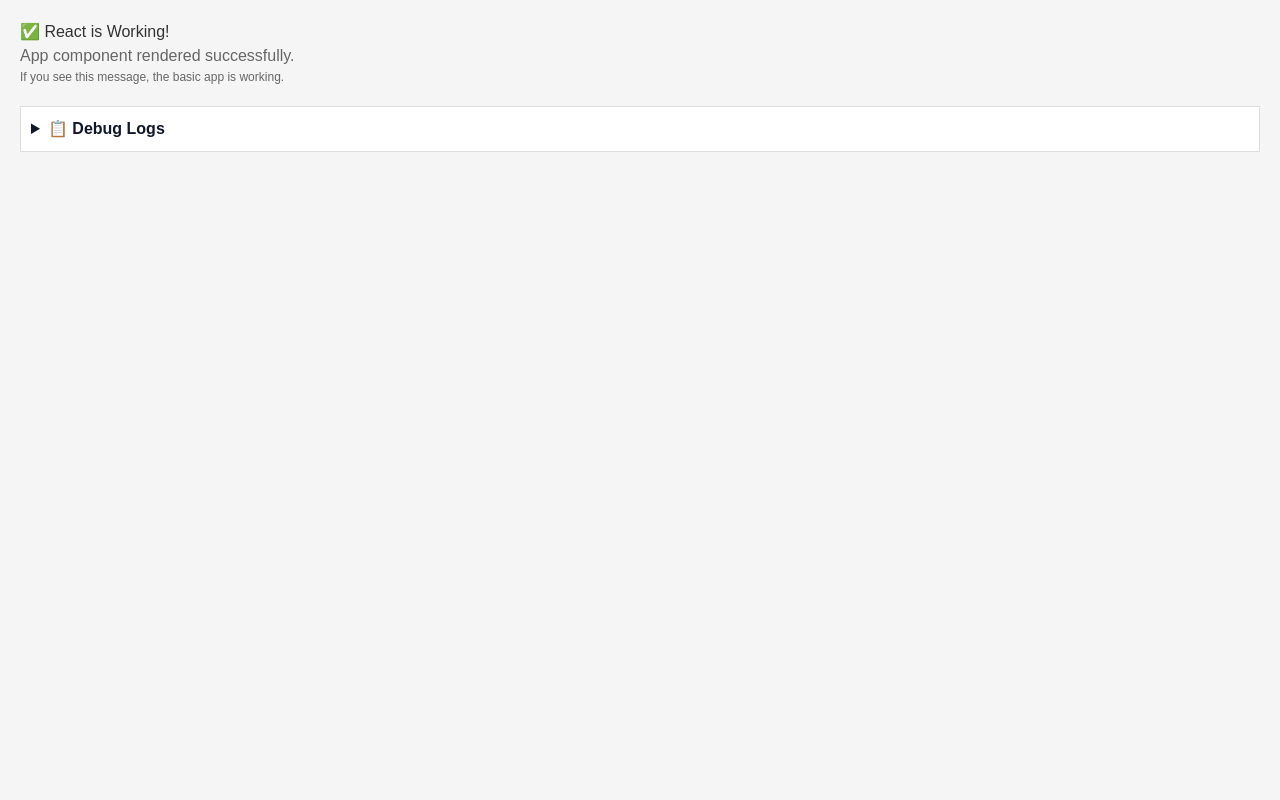
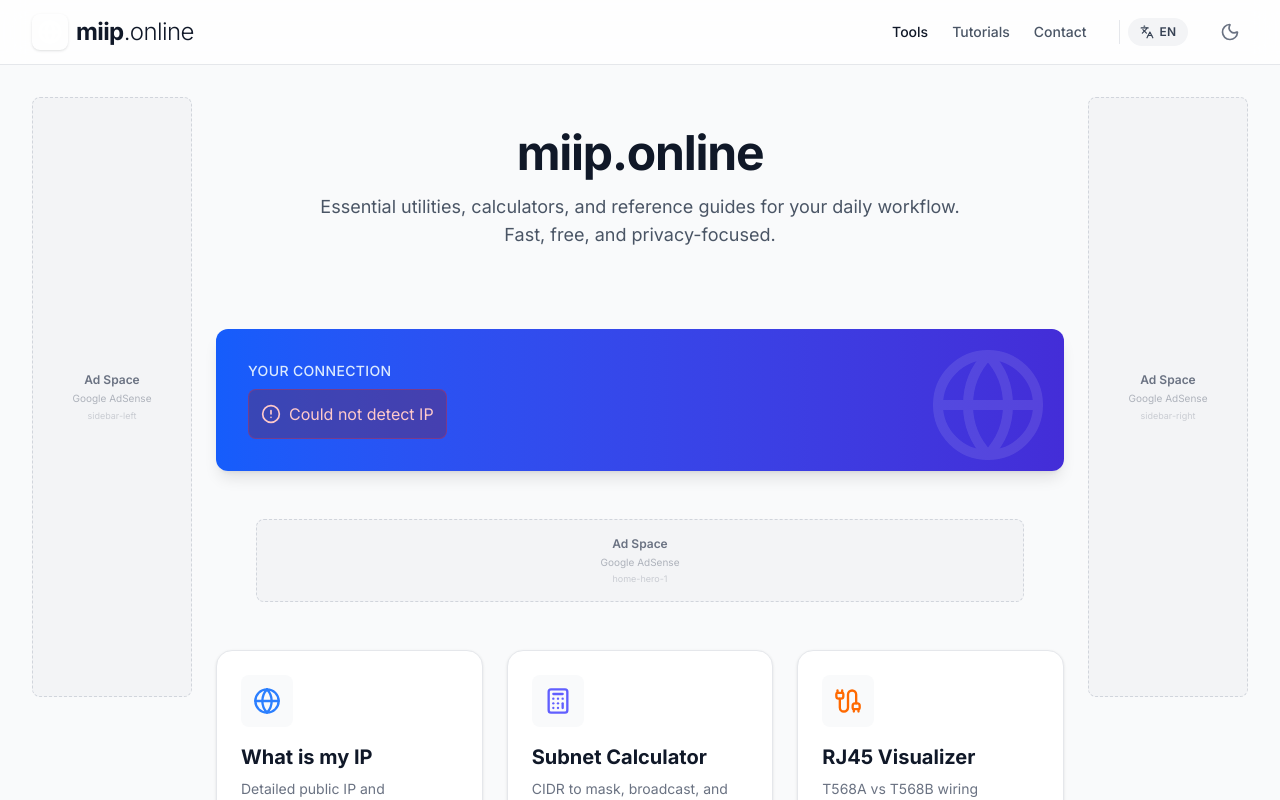
Before and after one commit to jdolan-exalink/miip.online, a React (Vite) app: page / in a window 1280 px wide. Shown: the top 800 px of the page. Built offline with nearby package versions, Linux system fonts and the light colour scheme; no server answers.

Commit message:
Restore: Full App with Layout and routes - clean debug code

```diff
--- a/App.tsx
+++ b/App.tsx
@@ -1,55 +1,70 @@
 
 import React, { useEffect } from 'react';
 import { HashRouter as Router, Routes, Route, useLocation } from 'react-router-dom';
-
-window._debugLogs = window._debugLogs || [];
-
-console.log('[APP] App.tsx module loading...');
-window._debugLogs.push({time: new Date().toISOString(), msg: 'App.tsx: Module loading'});
+import Layout from './components/Layout';
+import Home from './pages/Home';
+import Tutorials from './pages/Tutorials';
+import TutorialDetail from './pages/TutorialDetail';
+import Contact from './pages/Contact';
+import Privacy from './pages/legal/Privacy';
+import Terms from './pages/legal/Terms';
+import Cookies from './pages/legal/Cookies';
+import MyIP from './components/tools/MyIP';
+import SubnetCalculator from './components/tools/SubnetCalculator';
+import RJ45Visualizer from './components/tools/RJ45Visualizer';
+import DnsLookup from './components/tools/DnsLookup';
+import PortChecker from './components/tools/PortChecker';
+import PasswordGenerator from './components/tools/PasswordGenerator';
+import { LanguageProvider } from './context/LanguageContext';
+import GoogleAnalytics from './components/GoogleAnalytics';
+import { logVisit } from './utils/analyticsBackend';
 
 // Wrapper to handle Side Effects (Scroll Top + Analytics)
 const RouteObserver = () => {
-  console.log('[ROUTER] RouteObserver component mounted');
-  window._debugLogs.push({time: new Date().toISOString(), msg: 'RouteObserver: Mounted'});
-
   const location = useLocation();
-  console.log('[ROUTER] Route changed to:', location.pathname);
-  window._debugLogs.push({time: new Date().toISOString(), msg: 'Route: ' + location.pathname});
 
   useEffect(() => {
+    // 1. Scroll to top
     window.scrollTo(0, 0);
-    console.log('[ROUTER] Scrolled to top for route:', location.pathname);
+
+    // 2. Log visit to Custom Backend
+    logVisit(location.pathname);
+
   }, [location]);
 
   return null;
 };
 
 const App: React.FC = () => {
-  console.log('[APP] App component is rendering...');
-  window._debugLogs.push({time: new Date().toISOString(), msg: 'App.tsx: Rendering'});
 
   return (
-    <Router>
-      <RouteObserver />
-      <div style={{
-        padding: '20px',
-        fontFamily: 'sans-serif',
-        backgroundColor: '#f5f5f5',
-        minHeight: '100vh'
-      }}>
-        <h1 style={{color: '#333'}}>✅ React is Working!</h1>
-        <p style={{color: '#666'}}>App component rendered successfully.</p>
-        <p style={{color: '#666', fontSize: '12px'}}>
-          If you see this message, the basic app is working.
-        </p>
-        <details style={{marginTop: '20px', padding: '10px', backgroundColor: '#fff', border: '1px solid #ddd'}}>
-          <summary style={{cursor: 'pointer', fontWeight: 'bold'}}>📋 Debug Logs</summary>
-          <pre style={{fontSize: '11px', maxHeight: '300px', overflow: 'auto', marginTop: '10px'}}>
-            {JSON.stringify(window._debugLogs || [], null, 2)}
-          </pre>
-        </details>
-      </div>
-    </Router>
+    <LanguageProvider>
+      <Router>
+        <RouteObserver />
+        <GoogleAnalytics />
+        <Layout>
+          <Routes>
+            <Route path="/" element={<Home />} />
+            <Route path="/tutorials" element={<Tutorials />} />
+            <Route path="/tutorials/:id" element={<TutorialDetail />} />
+            <Route path="/contact" element={<Contact />} />
+
+            {/* Legal Routes */}
+            <Route path="/privacy" element={<Privacy />} />
+            <Route path="/terms" element={<Terms />} />
+            <Route path="/cookies" element={<Cookies />} />
+
+            {/* Tools Routes */}
+            <Route path="/tools/my-ip" element={<MyIP />} />
+            <Route path="/tools/subnet" element={<SubnetCalculator />} />
+            <Route path="/tools/rj45" element={<RJ45Visualizer />} />
+            <Route path="/tools/dns" element={<DnsLookup />} />
+            <Route path="/tools/port" element={<PortChecker />} />
+            <Route path="/tools/password" element={<PasswordGenerator />} />
+          </Routes>
+        </Layout>
+      </Router>
+    </LanguageProvider>
   );
 };
 
--- a/index.html
+++ b/index.html
@@ -21,39 +21,7 @@
     </style>
   </head>
   <body class="bg-gray-50 text-gray-900 dark:bg-dark-950 dark:text-gray-100 transition-colors duration-200">
-    <!-- Debug logs before root -->
-    <script>
-      console.log('[EARLY] 1. HTML body loaded');
-      window._debugLogs = window._debugLogs || [];
-      window._debugLogs.push({time: new Date().toISOString(), msg: 'Body element loaded'});
-    </script>
-
-    <!-- React root element -->
     <div id="root"></div>
-
-    <!-- Verify root exists -->
-    <script>
-      const root = document.getElementById('root');
-      console.log('[EARLY] 2. Root element status:', root ? '✅ EXISTS' : '❌ MISSING');
-      window._debugLogs.push({time: new Date().toISOString(), msg: 'Root element ' + (root ? 'found' : 'NOT FOUND')});
-    </script>
-
-    <!-- Load React app -->
     <script type="module" src="/index.tsx"></script>
-
-    <!-- Timeout detection -->
-    <script>
-      setTimeout(() => {
-        if (!window._appInitialized) {
-          console.error('[TIMEOUT] App initialization timeout. Logs:', window._debugLogs);
-          const errorHtml = '<div style="padding:20px;color:#d32f2f;background:#ffebee;font-family:monospace;margin:20px"><h2>❌ App Failed to Load</h2><details><summary>Debug Info</summary><pre style="font-size:11px;overflow:auto;max-height:400px">' + JSON.stringify(window._debugLogs, null, 2) + '</pre></details></div>';
-          if (document.getElementById('root')) {
-            document.getElementById('root').innerHTML = errorHtml;
-          } else {
-            document.body.innerHTML = errorHtml;
-          }
-        }
-      }, 5000);
-    </script>
   </body>
 </html>
--- a/index.tsx
+++ b/index.tsx
@@ -3,45 +3,14 @@
 import App from './App';
 import './src/index.css';
 
-window._debugLogs = window._debugLogs || [];
-
-console.log('[STEP 1] index.tsx loaded - starting imports...');
-window._debugLogs.push({time: new Date().toISOString(), msg: 'Step 1: index.tsx loaded'});
-
-console.log('[STEP 2] About to find root element...');
-window._debugLogs.push({time: new Date().toISOString(), msg: 'Step 2: Looking for root element'});
-
 const rootElement = document.getElementById('root');
-console.log('[STEP 3] Root element found?', rootElement ? 'YES' : 'NO - CRITICAL ERROR');
-window._debugLogs.push({time: new Date().toISOString(), msg: 'Step 3: Root element ' + (rootElement ? 'FOUND' : 'NOT FOUND!')});
-
 if (!rootElement) {
-  console.error('[ERROR] Root element #root not found in DOM');
-  window._debugLogs.push({time: new Date().toISOString(), msg: 'CRITICAL: Root element missing'});
-  throw new Error("Could not find root element #root to mount React");
+  throw new Error("Could not find root element to mount to");
 }
 
-console.log('[STEP 4] About to create React root...');
-window._debugLogs.push({time: new Date().toISOString(), msg: 'Step 4: Creating React root'});
-
 const root = ReactDOM.createRoot(rootElement);
-console.log('[STEP 5] React root created successfully');
-window._debugLogs.push({time: new Date().toISOString(), msg: 'Step 5: React root created'});
-
-console.log('[STEP 6] About to render App component...');
-window._debugLogs.push({time: new Date().toISOString(), msg: 'Step 6: Rendering App'});
-
-try {
-  root.render(
-    <React.StrictMode>
-      <App />
-    </React.StrictMode>
-  );
-  console.log('[STEP 7] ✅ App rendered successfully!');
-  window._appInitialized = true;
-  window._debugLogs.push({time: new Date().toISOString(), msg: 'Step 7: App rendered successfully'});
-} catch (error) {
-  console.error('[ERROR] Failed to render App:', error);
-  window._debugLogs.push({time: new Date().toISOString(), msg: 'ERROR rendering App: ' + (error as Error).message});
-  throw error;
-}
+root.render(
+  <React.StrictMode>
+    <App />
+  </React.StrictMode>
+);
```
